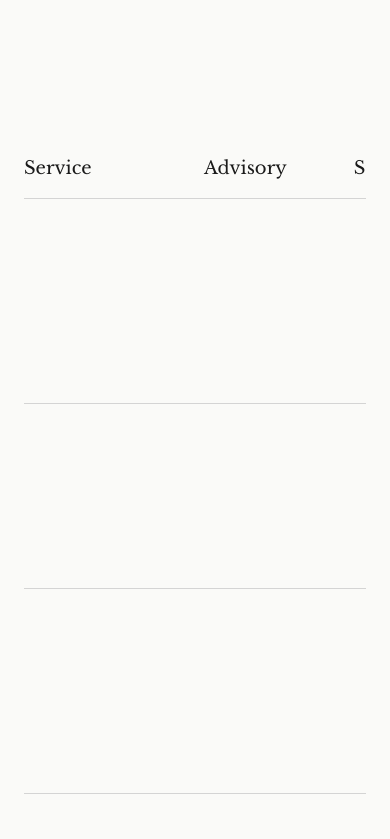
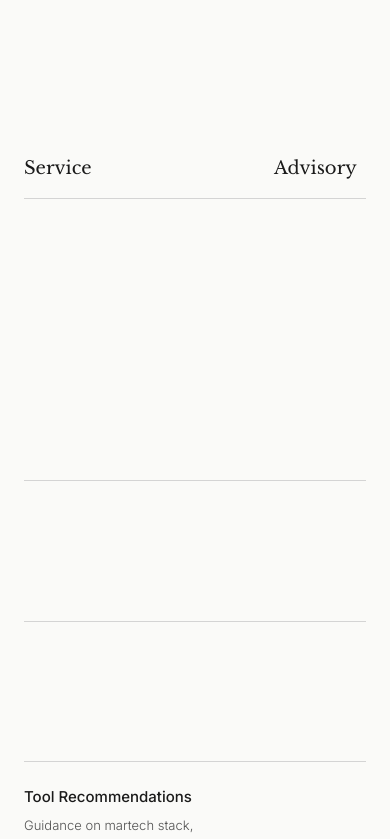
Before and after one commit to sullivan-street-projects/sullivan-street-website, a React (Vite) app: page / in a window 390 px wide. Shown: the part 4040-4879 px from the top of the page. Built offline with nearby package versions, Linux system fonts and the light colour scheme.

Commit message:
Revert mobile layout changes
Keep original table layout, only text changes approved

🤖 Generated with [Claude Code](https://claude.com/claude-code)

Co-Authored-By: Claude Opus 4.5 <noreply@anthropic.com>

```diff
--- a/src/sections/Services.jsx
+++ b/src/sections/Services.jsx
@@ -64,7 +64,7 @@ const Services = () => {
       onScroll={onScroll}
       className="overflow-x-auto scrollbar-hide"
     >
-      <div className="min-w-[580px] md:min-w-[700px] grid grid-cols-[140px_1fr_1fr_1fr] md:grid-cols-[200px_1fr_1fr_1fr] gap-4 py-4">
+      <div className="min-w-[700px] grid grid-cols-[200px_1fr_1fr_1fr] gap-4 py-4">
         <div>
           <span className="font-serif text-lg text-[#1a1a1a]">Service</span>
         </div>
@@ -122,9 +122,9 @@ const Services = () => {
           onScroll={handleBodyScroll}
           className="overflow-x-auto"
         >
-          <div className="min-w-[580px] md:min-w-[700px]">
-            {/* Row 2: Tier Descriptions - Hidden on mobile */}
-            <div className="hidden md:grid grid-cols-[200px_1fr_1fr_1fr] gap-4 py-8 border-b border-[#d4d4d4]">
+          <div className="min-w-[700px]">
+            {/* Row 2: Tier Descriptions */}
+            <div className="grid grid-cols-[200px_1fr_1fr_1fr] gap-4 py-8 border-b border-[#d4d4d4]">
               <div className="sticky left-0 bg-[#FAFAF8] z-10"></div>
               {TIERS.map((tier) => (
                 <div key={tier.id} className="text-center">
@@ -140,7 +140,7 @@ const Services = () => {
             {FEATURES.map((feature, index) => (
               <div
                 key={feature.name}
-                className={`grid grid-cols-[140px_1fr_1fr_1fr] md:grid-cols-[200px_1fr_1fr_1fr] gap-4 py-6 items-start group hover:bg-[#fafafa] transition-colors duration-300 ${
+                className={`grid grid-cols-[200px_1fr_1fr_1fr] gap-4 py-6 items-start group hover:bg-[#fafafa] transition-colors duration-300 ${
                   index < FEATURES.length - 1 ? 'border-b border-[#d4d4d4]' : ''
                 }`}
               >
```
